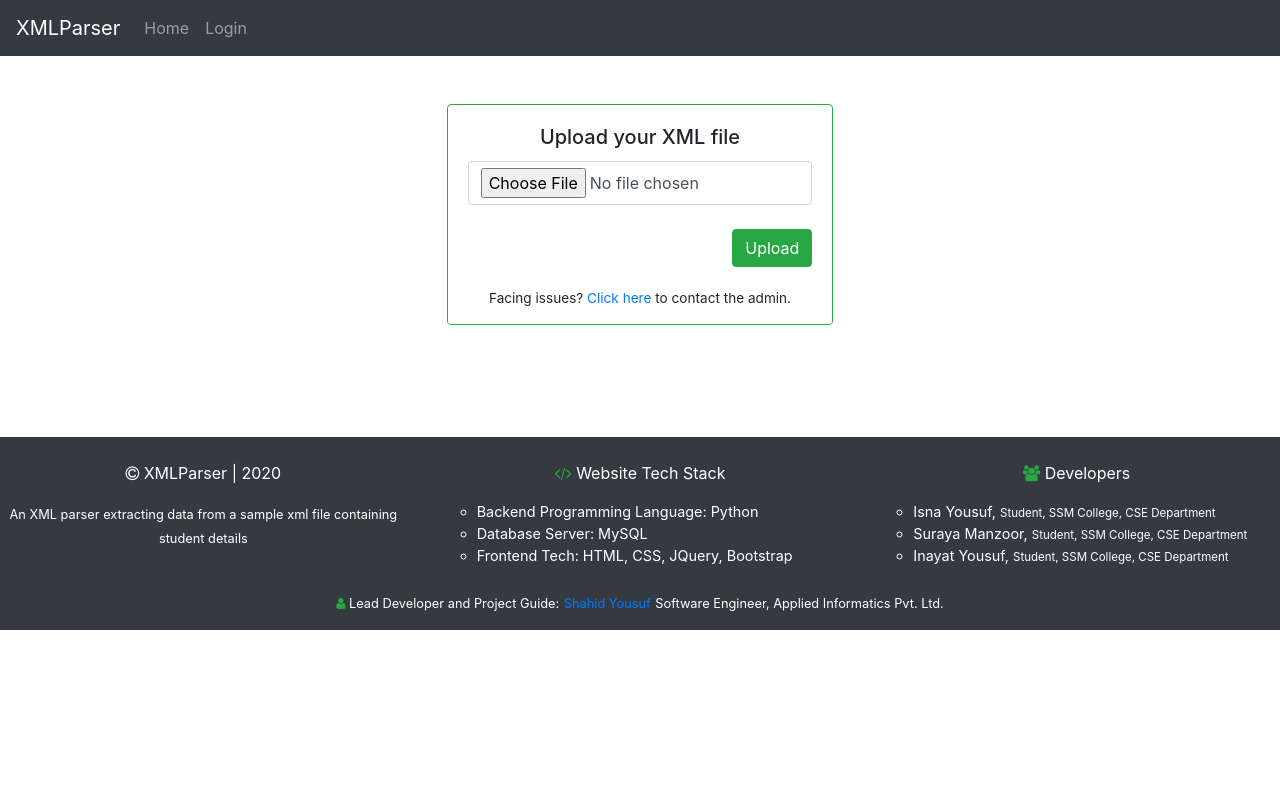
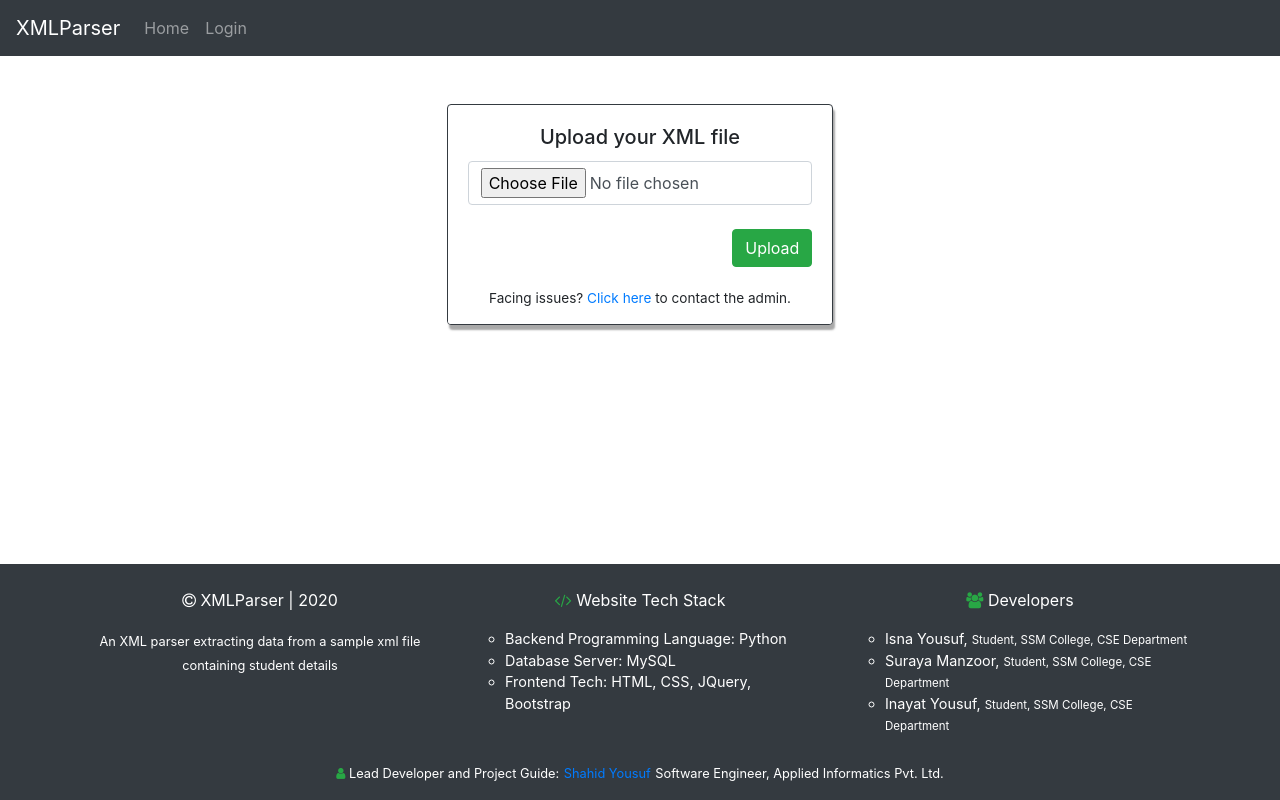
Before and after one commit to ShahidYousuf/XMLParser, a Django app: page /upload/ in a window 1280 px wide. Run offline with Django 3.2, Linux system fonts and the light colour scheme; some libraries are stand-ins or nearby versions.

Commit message:
- fix footer overflow and position

```diff
--- a/xmlparser/baseview/static/baseview/css/custom.css
+++ b/xmlparser/baseview/static/baseview/css/custom.css
@@ -1,12 +1,3 @@
-body,html {
-    height: 100vh;
-    margin: 0;
-    padding: 0;
-    overflow: none;
-}
-body {
-    /*background-image: url(../images/mountains.svg); */
-}
 .text-sm {
     font-size: 0.85rem;
 }
@@ -37,7 +28,7 @@ box-shadow: 5px 10px 5px 0px rgba(169,169,169,1);
     font-size: 3rem !important;
 }
 .footer {
-  overflow: hidden;
+  /*overflow-x: hidden;*/
 }
 .footer .dev-ul {
     list-style-type: circle;
--- a/xmlparser/baseview/templates/baseview/base.html
+++ b/xmlparser/baseview/templates/baseview/base.html
@@ -1,6 +1,6 @@
 <!DOCTYPE html>
 {% load static %}
-<html lang="en">
+<html lang="en" class="h-100">
   <head>
     <!-- Required meta tags -->
     <meta charset="utf-8">
@@ -13,7 +13,7 @@
       <link rel="stylesheet" href='{% static "baseview/css/font-awesome.min.css" %}'>
       <link rel="stylesheet" href='{% static "baseview/css/custom.css" %}'>
   </head>
-  <body>
+  <body class="d-flex flex-column h-100">
     <header>
       <nav class="navbar navbar-expand-lg navbar-dark bg-dark">
   <a class="navbar-brand" href="/">XMLParser</a>
@@ -32,11 +32,12 @@
   </div>
 </nav>
     </header>
-    <main>
+    <main class="flex-shrink-0">
       {% block content %}
       {% endblock %}
     </main>
-    <footer class="footer mt-5 pb-3 border-dark bg-dark text-white">
+    <footer class="footer mt-auto pb-3 border-dark bg-dark text-white">
+        <div class="container">
         <div class="row text-center pt-4">
           <div class="col col-sm-4 col-md-4">
             <p><i class="fa fa-copyright"></i> XMLParser | 2020</p>
@@ -66,6 +67,7 @@
                     <small>Software Engineer, Applied Informatics Pvt. Ltd.</small>
                 </div>
             </div>
+        </div>
     </footer>
     <!-- Optional JavaScript -->
     <!-- jQuery first, then Popper.js, then Bootstrap JS -->
--- a/xmlparser/baseview/templates/baseview/home.html
+++ b/xmlparser/baseview/templates/baseview/home.html
@@ -1,7 +1,7 @@
 {% extends "baseview/base.html" %}
 {% load static %}
 {% block content %}
-<div class="container-fluid h-100">
+<div class="container-fluid h-100 mb-4">
     <div class="row">
         <div class="col col-sm-12 col-md-12 py-5">
             <div class="col col-md-5 text-center mx-auto">
--- a/xmlparser/baseview/templates/baseview/upload.html
+++ b/xmlparser/baseview/templates/baseview/upload.html
@@ -5,7 +5,7 @@
         <div class="col col-sm-12 col-md-12 py-5">
             <div class="col col-md-4 text-center mx-auto">
                 {% if form %}
-                <div class="card border-success mb-3">
+                <div class="card border-dark mb-3 box-shadow">
                       <div class="card-body">
                         <h5 class="card-title">Upload your XML file</h5>
                           {% if form.errors %}
@@ -36,7 +36,7 @@
                 </div>
                 {% else %}
                 <h5 class="text text-dark">{{ message }}</h5>
-                <a href="{% url 'details' %}" class="badge-pill btn btn-outline-success btn-lg">View Your Data</a>
+                <a href="{% url 'details' %}" class="badge-pill btn btn-outline-dark btn-lg">View Your Data</a>
                 {% endif %}
             </div>
         </div>
--- a/xmlparser/baseview/views.py
+++ b/xmlparser/baseview/views.py
@@ -94,8 +94,10 @@ class UploadView(View):
                         student.is_passed = False
                     student.save()
 
-class UploadDetailView(View):
+class UploadDetailView(LoginRequiredMixin, View):
     template_name = "baseview/details.html"
+    login_url = '/accounts/login/'
+    redirect_field_name = 'next'
 
     def get(self, request, *args, **kwargs):
         students = Student.objects.all().exclude(registration_numner__in = ["", " "])
```
